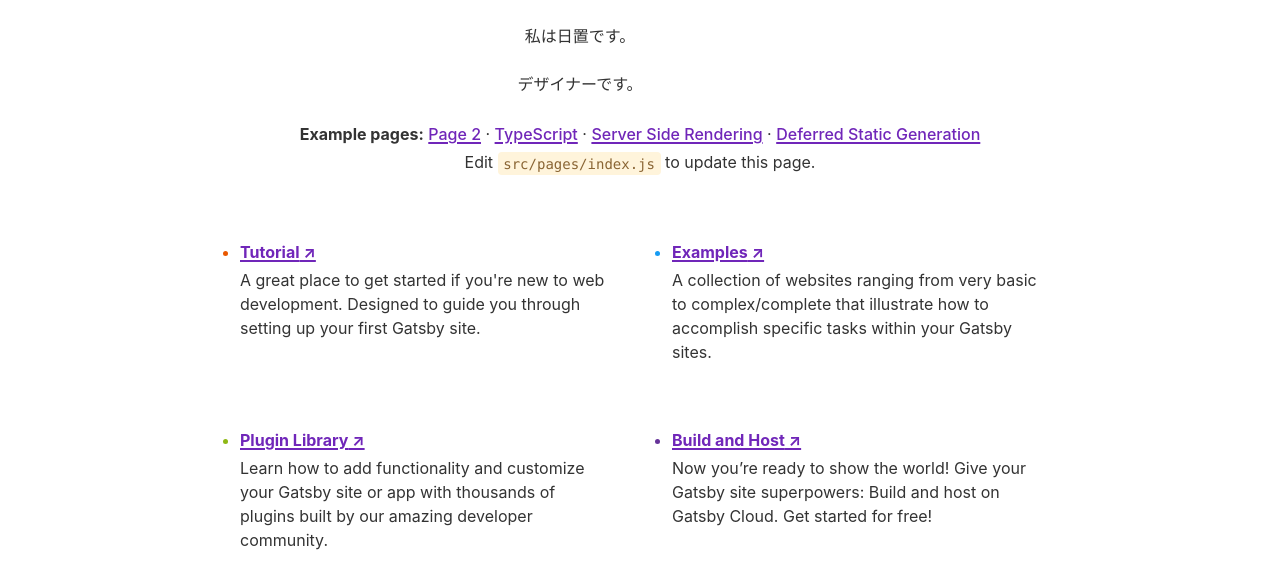
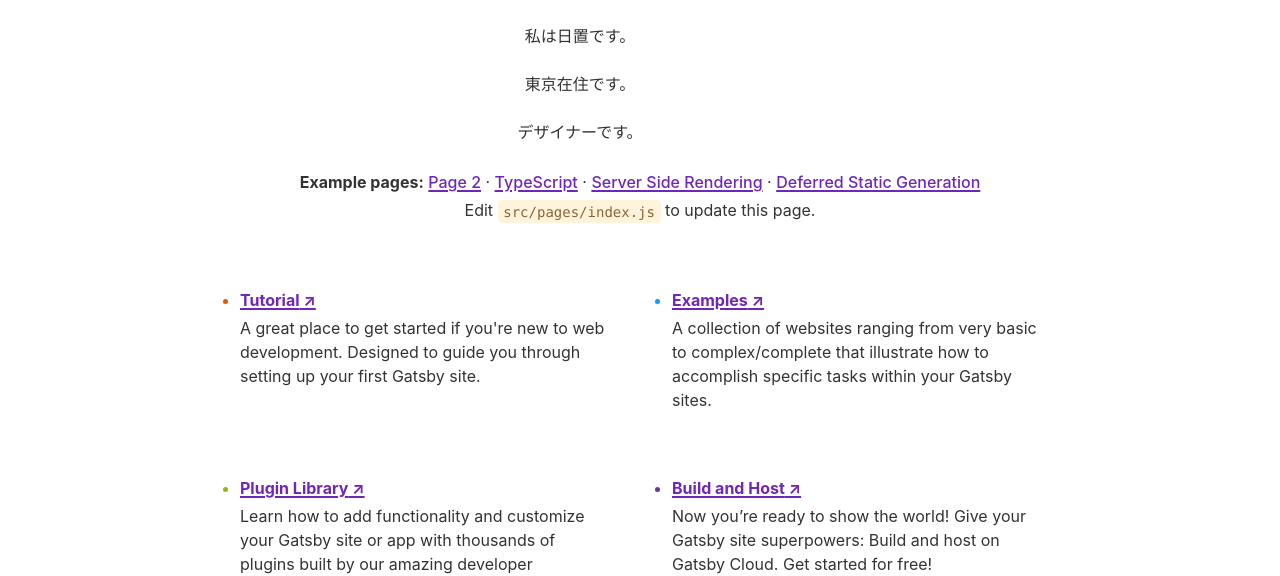
Before and after one commit to okky-hi/practice_repository, a Gatsby site: page / in a window 1280 px wide. Shown: the part 230-806 px from the top of the page. Built offline with nearby package versions, Linux system fonts and the light colour scheme; Gatsby itself is replaced by a stand-in of ours.

Commit message:
add-address

```diff
--- a/src/pages/index.js
+++ b/src/pages/index.js
@@ -85,6 +85,7 @@
         Hi,I'm okky
       </h1>
       <p>私は日置です。</p>
+      <p>東京在住です。</p>
       <p>デザイナーです。</p>
       <p className={styles.intro}>
         <b>Example pages:</b>{" "}
```
